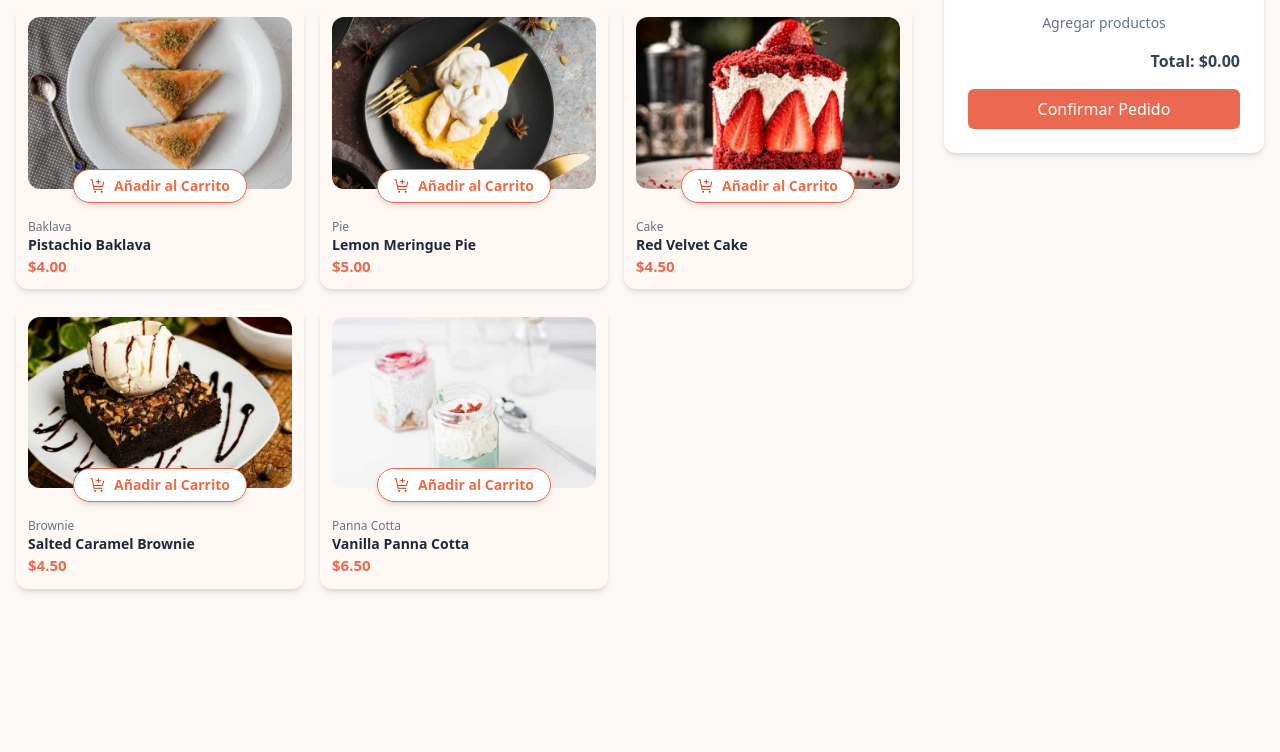
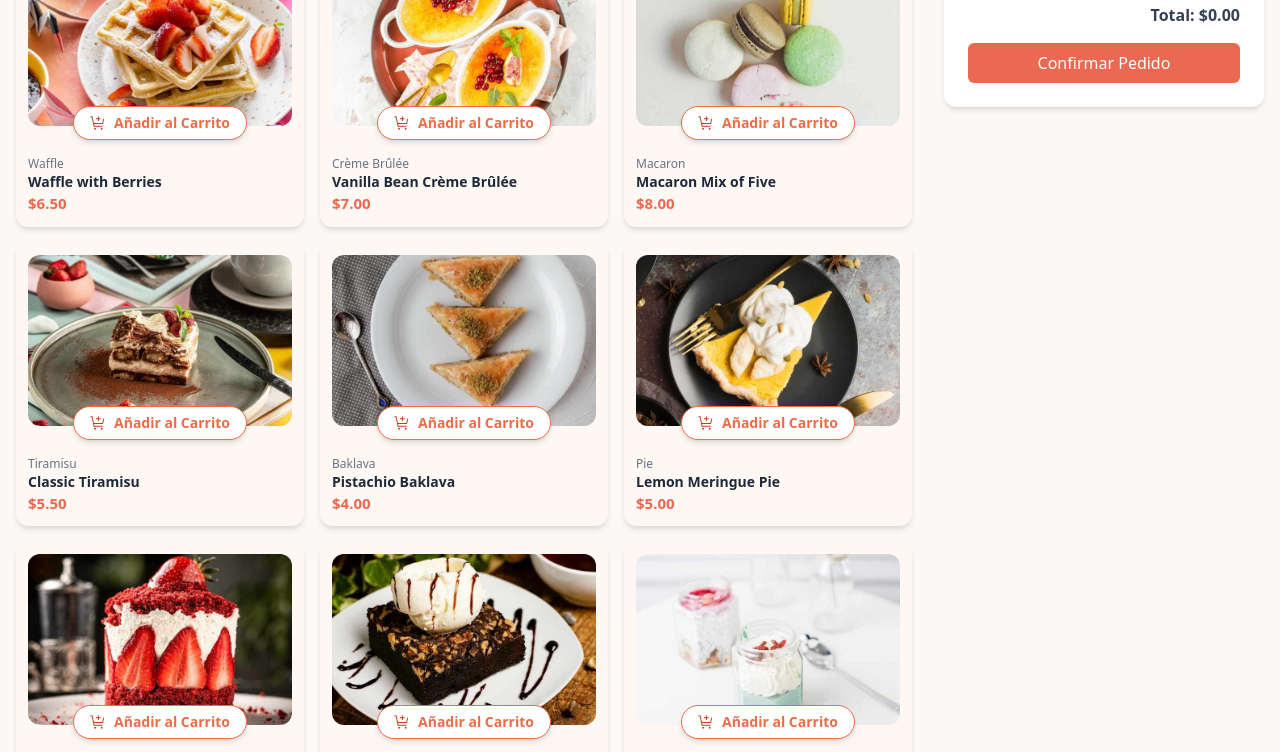
Before and after one commit to kevindandrew/carritosG4, a website: page index.html in a window 1280 px wide. Shown: the part 133-885 px from the top of the page. Before the commit the page ends 800 px from the top, so only its background shows below. Drawn offline with Linux system fonts and the light colour scheme.

Commit message:
Agregar lista de postres y mejorar estilos en CSS

```diff
--- a/cards.js
+++ b/cards.js
@@ -1,7 +1,46 @@
-
 /* postcillos*/
 
 const listaPostres = [
+  {
+    imagen: {
+      movil: "./assets/images/image-waffle-mobile.jpg",
+      tablet: "./assets/images/image-waffle-tablet.jpg",
+      escritorio: "./assets/images/image-waffle-desktop.jpg",
+    },
+    nombre: "Waffle with Berries",
+    categoria: "Waffle",
+    precio: 6.5,
+  },
+  {
+    imagen: {
+      movil: "./assets/images/image-creme-brulee-mobile.jpg",
+      tablet: "./assets/images/image-creme-brulee-tablet.jpg",
+      escritorio: "./assets/images/image-creme-brulee-desktop.jpg",
+    },
+    nombre: "Vanilla Bean Crème Brûlée",
+    categoria: "Crème Brûlée",
+    precio: 7.0,
+  },
+  {
+    imagen: {
+      movil: "./assets/images/image-macaron-mobile.jpg",
+      tablet: "./assets/images/image-macaron-tablet.jpg",
+      escritorio: "./assets/images/image-macaron-desktop.jpg",
+    },
+    nombre: "Macaron Mix of Five",
+    categoria: "Macaron",
+    precio: 8.0,
+  },
+  {
+    imagen: {
+      movil: "./assets/images/image-tiramisu-mobile.jpg",
+      tablet: "./assets/images/image-tiramisu-tablet.jpg",
+      escritorio: "./assets/images/image-tiramisu-desktop.jpg",
+    },
+    nombre: "Classic Tiramisu",
+    categoria: "Tiramisu",
+    precio: 5.5,
+  },
   {
     imagen: {
       movil: "./assets/images/image-baklava-mobile.jpg",
@@ -71,9 +110,10 @@ function crearContador(nombre, cantidad) {
   `;
 }
 
-listaPostres.forEach(postre => {
+listaPostres.forEach((postre) => {
   const tarjeta = document.createElement("div");
-  tarjeta.className = "rounded-xl bg-[#fef8f5] shadow-md p-3 font-sans hover:shadow-lg transition";
+  tarjeta.className =
+    "rounded-xl bg-[#fef8f5] shadow-md p-3 font-sans hover:shadow-lg transition";
 
   tarjeta.innerHTML = `
     <div class="rounded-xl overflow-hidden">
@@ -94,7 +134,9 @@ listaPostres.forEach(postre => {
 
     <div class="-mt-5 flex justify-center z-10">
       <div class="envoltorio-boton" data-nombre="${postre.nombre}">
-        <button class="btn-agregar bg-white text-[#ec6d47] border border-[#ec6d47] px-4 py-1.5 rounded-full text-sm font-semibold hover:bg-[#fff2ee] transition flex items-center gap-2 shadow-md" data-nombre="${postre.nombre}">
+        <button class="btn-agregar bg-white text-[#ec6d47] border border-[#ec6d47] px-4 py-1.5 rounded-full text-sm font-semibold hover:bg-[#fff2ee] transition flex items-center gap-2 shadow-md" data-nombre="${
+          postre.nombre
+        }">
           <img src="./assets/images/icon-add-to-cart.svg" alt="Icono carrito" class="h-4 w-4" />
           Añadir al Carrito
         </button>
@@ -102,7 +144,9 @@ listaPostres.forEach(postre => {
     </div>
     <p class="mt-4 text-xs text-gray-500">${postre.categoria}</p>
     <p class="text-sm font-semibold text-gray-800">${postre.nombre}</p>
-    <p class="text-[15px] font-bold text-[#ea6950]">$${postre.precio.toFixed(2)}</p>
+    <p class="text-[15px] font-bold text-[#ea6950]">$${postre.precio.toFixed(
+      2
+    )}</p>
   `;
 
   contenedorTarjetas.appendChild(tarjeta);
@@ -122,7 +166,9 @@ function actualizarCarrito() {
       <div class="flex justify-between items-center py-2 border-b text-sm">
         <div>
           <p class="font-medium">${nombre}</p>
-          <p class="text-gray-500">$${item.precio.toFixed(2)} x ${item.cantidad} = $${(item.precio * item.cantidad).toFixed(2)}</p>
+          <p class="text-gray-500">$${item.precio.toFixed(2)} x ${
+      item.cantidad
+    } = $${(item.precio * item.cantidad).toFixed(2)}</p>
         </div>
         <div class="flex items-center gap-2">
           <button class="btn-restar text-red-600 font-bold" data-nombre="${nombre}">-</button>
@@ -134,7 +180,8 @@ function actualizarCarrito() {
   }
 
   if (cantidad === 0) {
-    contenedorElementosCarrito.innerHTML = '<p class="text-gray-500 text-sm text-center">Agregar productos</p>';
+    contenedorElementosCarrito.innerHTML =
+      '<p class="text-gray-500 text-sm text-center">Agregar productos</p>';
   }
 
   cantidadCarrito.textContent = cantidad;
@@ -142,21 +189,25 @@ function actualizarCarrito() {
 }
 
 function actualizarContador(nombre) {
-  const envoltorio = document.querySelector(`.envoltorio-boton[data-nombre="${nombre}"]`);
+  const envoltorio = document.querySelector(
+    `.envoltorio-boton[data-nombre="${nombre}"]`
+  );
   if (envoltorio && carrito[nombre]) {
     envoltorio.innerHTML = crearContador(nombre, carrito[nombre].cantidad);
   }
 }
 
-document.body.addEventListener("click", e => {
+document.body.addEventListener("click", (e) => {
   const botonAgregar = e.target.closest(".btn-agregar");
   const botonSumar = e.target.closest(".btn-sumar");
   const botonRestar = e.target.closest(".btn-restar");
 
   if (botonAgregar) {
     const nombre = botonAgregar.dataset.nombre;
-    const producto = listaPostres.find(p => p.nombre === nombre);
-    const envoltorio = document.querySelector(`.envoltorio-boton[data-nombre="${nombre}"]`);
+    const producto = listaPostres.find((p) => p.nombre === nombre);
+    const envoltorio = document.querySelector(
+      `.envoltorio-boton[data-nombre="${nombre}"]`
+    );
 
     carrito[nombre] = { ...producto, cantidad: 1 };
     actualizarCarrito();
@@ -179,7 +230,9 @@ document.body.addEventListener("click", e => {
       carrito[nombre].cantidad -= 1;
       if (carrito[nombre].cantidad <= 0) {
         delete carrito[nombre];
-        const envoltorio = document.querySelector(`.envoltorio-boton[data-nombre="${nombre}"]`);
+        const envoltorio = document.querySelector(
+          `.envoltorio-boton[data-nombre="${nombre}"]`
+        );
         envoltorio.innerHTML = `
           <button class="btn-agregar bg-white text-[#ec6d47] border border-[#ec6d47] px-4 py-1.5 rounded-full text-sm font-semibold hover:bg-[#fff2ee] transition flex items-center gap-2 shadow-md" data-nombre="${nombre}">
             <img src="./assets/images/icon-add-to-cart.svg" alt="Icono carrito" class="h-4 w-4" />
```
Also changed, not shown: output.css.
